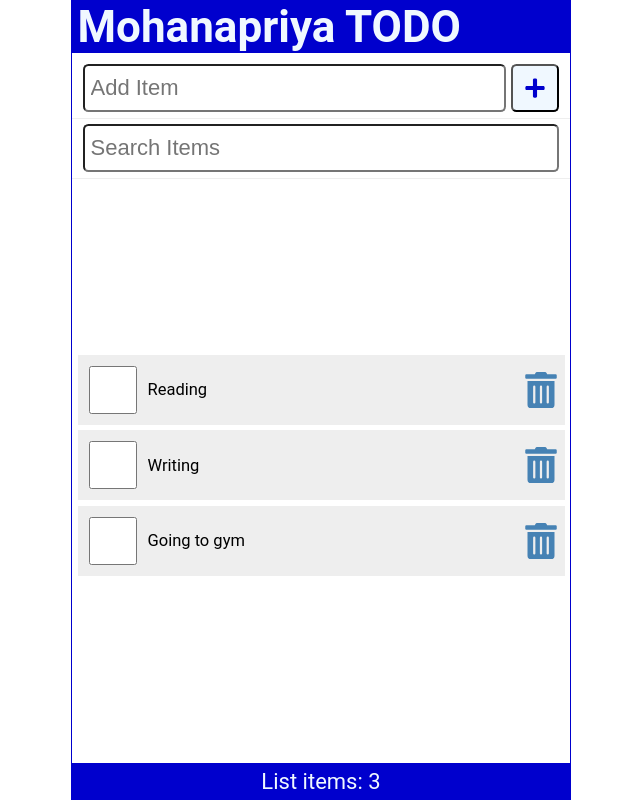
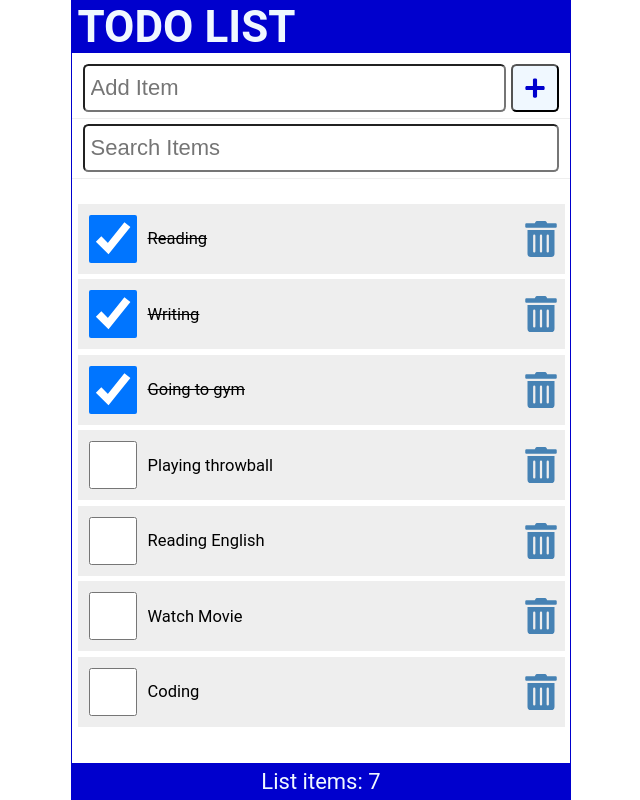
Before and after one commit to Mohanapriya4/learnings, a React (Create React App) app in the folder React/react-1/: page / in a window 1280 px wide. Shown: the whole page, without its empty margins (319-959 px from the left). Built offline with nearby package versions, Linux system fonts and the light colour scheme; data requests are answered from the project's data file.

Commit message:
Todo-List

```diff
--- a/React/react-1/data/db.json
+++ b/React/react-1/data/db.json
@@ -1,19 +1,39 @@
 {
-    "items":[
+  "items": [
     {
-            "id":1,
-            "checked":false,
-            "item":"Reading"
+      "id": 1,
+      "checked": true,
+      "item": "Reading"
     },
     {
-            "id":2,
-            "checked":false,
-            "item":"Writing"
+      "id": 2,
+      "checked": true,
+      "item": "Writing"
     },
     {
-            "id":3,
-            "checked":false,
-            "item":"Going to gym"
+      "id": 3,
+      "checked": true,
+      "item": "Going to gym"
+    },
+    {
+      "id": 4,
+      "checked": false,
+      "item": "Playing throwball"
+    },
+    {
+      "id": 6,
+      "checked": false,
+      "item": "Reading English"
+    },
+    {
+      "id": 7,
+      "checked": false,
+      "item": "Watch Movie"
+    },
+    {
+      "id": 9,
+      "checked": false,
+      "item": "Coding"
     }
   ]
 }
--- a/React/react-1/package.json
+++ b/React/react-1/package.json
@@ -35,5 +35,8 @@
       "last 1 firefox version",
       "last 1 safari version"
     ]
+  },
+  "devDependencies": {
+    "@babel/plugin-proposal-private-property-in-object": "^7.21.11"
   }
 }
--- a/React/react-1/src/App.js
+++ b/React/react-1/src/App.js
@@ -4,10 +4,11 @@ import Footer from './Components/Footer';
 import { useState,useEffect } from 'react'
 import Additem from './Components/Additem';
 import Searchitem from './Components/Searchitem';
+import apiRequest from './Components/Apirequest';
 
 
 function App() {
-  const API_URL = 'http://localhost:3500/items'
+  const API_URL = 'http://localhost:3502/items'
   const [items,setItems]=useState([])
 
   const [newItem,setNewItem]=useState('')
@@ -40,27 +41,57 @@ function App() {
 
   },[])
 
-  const addNewItem =(item)=>{
-    const id = items.length?items[items.length-1].id + 1 : 1;
+  const addNewItem = async(item)=>{
+    const id = items.length ? items[items.length - 1].id + 1 : 1;
     const addItem = {id,checked:false,item}
     const ListAddItem = [...items,addItem]
     setItems(ListAddItem)
     // localStorage.setItem("Todo_List",JSON.stringify(ListAddItem))
+
+    const postOption = {
+      method : 'POST',
+      headers : {
+        'Content-Type':'application/json'
+      },
+      body : JSON.stringify(addItem)
+    }
+
+    const result = await apiRequest(API_URL,postOption)
+    if(result) setFetchError(result)
   }
 
-  const handleCheckbox=(id)=>{
+  const handleCheckbox= async(id)=>{
+
     const newItemsArray = items.map((itemsparam)=>
     itemsparam.id===id?
     {...itemsparam,checked:!itemsparam.checked}:itemsparam)
     setItems(newItemsArray)
     console.log(id);
     // localStorage.setItem("Todo_List",JSON.stringify(newItemsArray))
+
+    const myItem = newItemsArray.filter((item)=>item.id===id)
+    const updateOption = {
+      method : 'PATCH',
+      headers : {
+        'Content-Type':'application/json'
+      },
+      body : JSON.stringify({checked:myItem[0].checked})
+    }
+    const reqUrl = `${API_URL}/${id}`
+    const result = await apiRequest(reqUrl,updateOption)
+    if(result) setFetchError(result)
   }
 
-  const handleDelete=(id)=>{
+  const handleDelete= async (id)=>{
     const newDeleteArray = items.filter((itemsparam1)=>(itemsparam1.id!==id))
     setItems(newDeleteArray)
     // localStorage.setItem("Todo_List",JSON.stringify(newDeleteArray))
+    const deleteOption = {method:'DELETE'}
+
+    const reqUrl = `${API_URL}/${id}`
+    const result = await apiRequest(reqUrl,deleteOption)
+    if(result) setFetchError(result)
+
   }
 
   const handleDoubleTick=(id)=>{
@@ -80,7 +111,7 @@ function App() {
 
   return (
     <div className="App">
-     <Header title="Mohanapriya TODO"/>
+     <Header title="TODO LIST"/>
      <Additem
      newItem={newItem}
      setNewItem={setNewItem}
--- /dev/null
+++ b/React/react-1/src/Components/Apirequest.js
@@ -0,0 +1,15 @@
+const apiRequest = async (url='',optionsObj=null, errMsg=null ) =>{
+    try{
+        const response = await fetch(url,optionsObj)
+        if(!response.ok){
+            throw Error("Pls reload the app")
+        }
+    } catch(err){
+            errMsg=err.Message
+    } finally{
+            return errMsg
+        }
+
+}
+
+export default apiRequest;
```
Also changed, not shown: 1 other file (tests, documents, lock files or other folders). Lines whose indentation alone changed are shown as unchanged.
